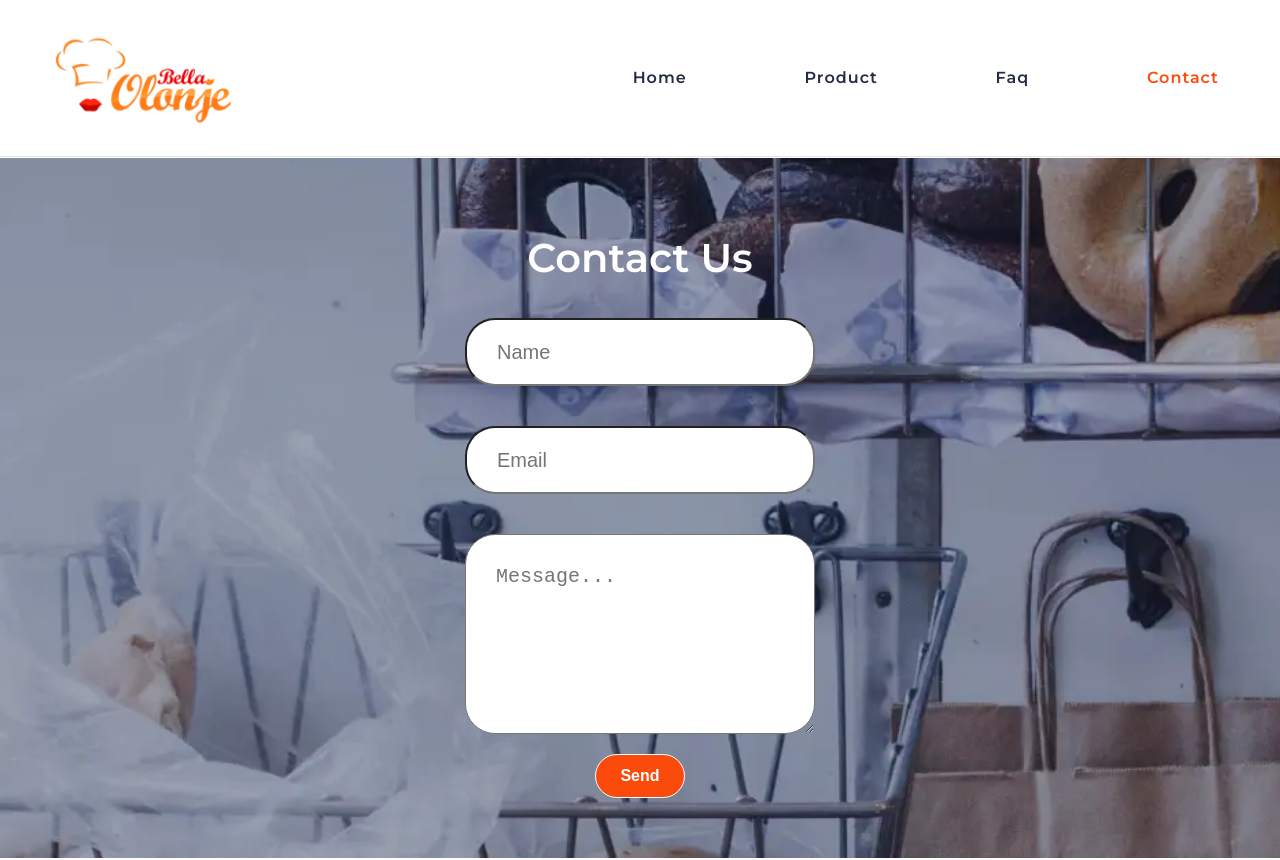
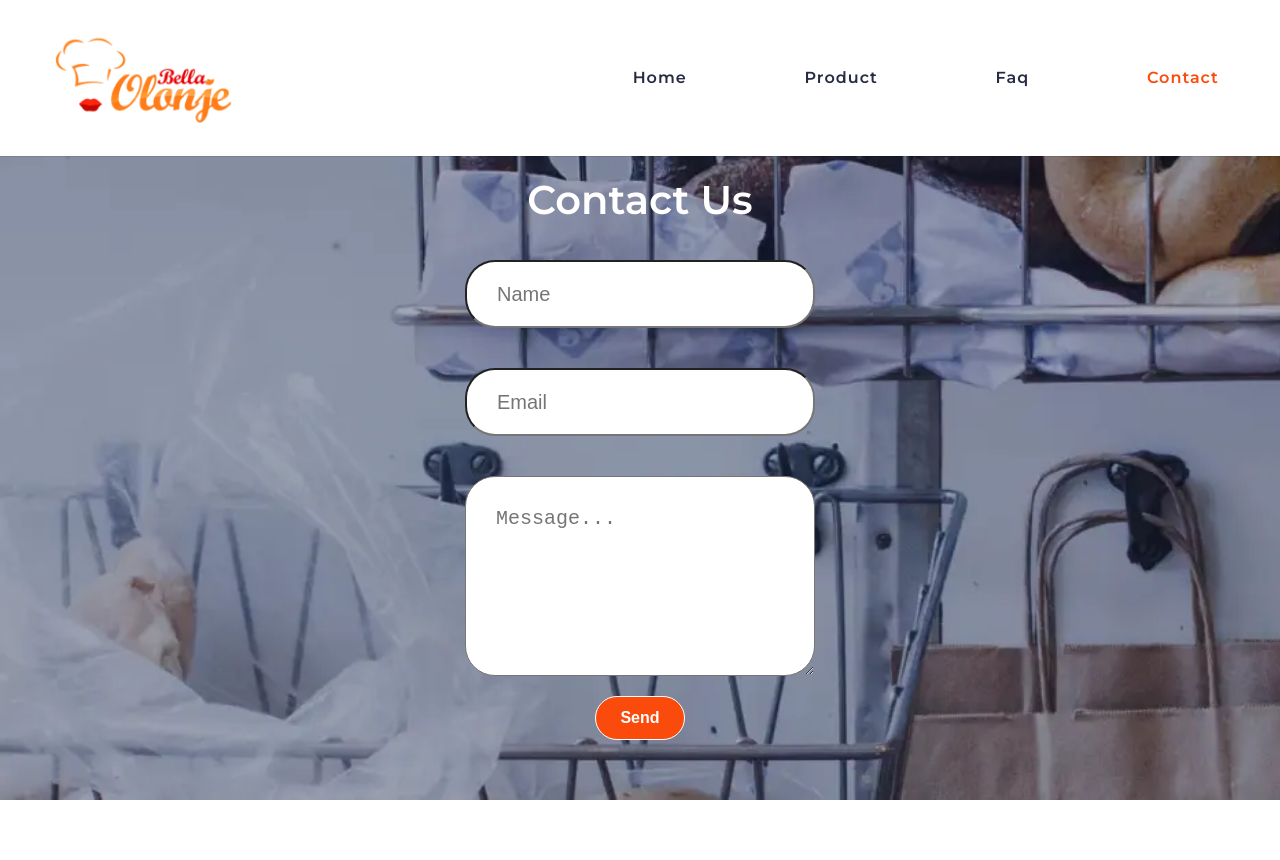
Before and after one commit to Deniss1988/portfolio2023, a React (Vite) app in the folder client/: page /contact in a window 1280 px wide. Shown: the top 860 px of the page. Built offline with nearby package versions, Linux system fonts and the light colour scheme.

Commit message:
bug fixes

```diff
--- a/client/src/pages/About/About.css
+++ b/client/src/pages/About/About.css
@@ -3,5 +3,5 @@
     text-align: center;
     font-size: 32px;
     font-weight: bold;
-    padding-top: 100px;
+    margin-top: 100px;
 }
--- a/client/src/pages/Contact/Contact.css
+++ b/client/src/pages/Contact/Contact.css
@@ -1,4 +1,4 @@
 .contact {
   height: 100vh;
-  margin-top: 158px;
+  margin-top: 100px;
 }
--- a/client/src/pages/NotFound/NotFound.css
+++ b/client/src/pages/NotFound/NotFound.css
@@ -3,5 +3,5 @@
     text-align: center;
     font-size: 32px;
     font-weight: bold;
-    padding-top: 100px;
+    margin-top: 100px;
 }
```
